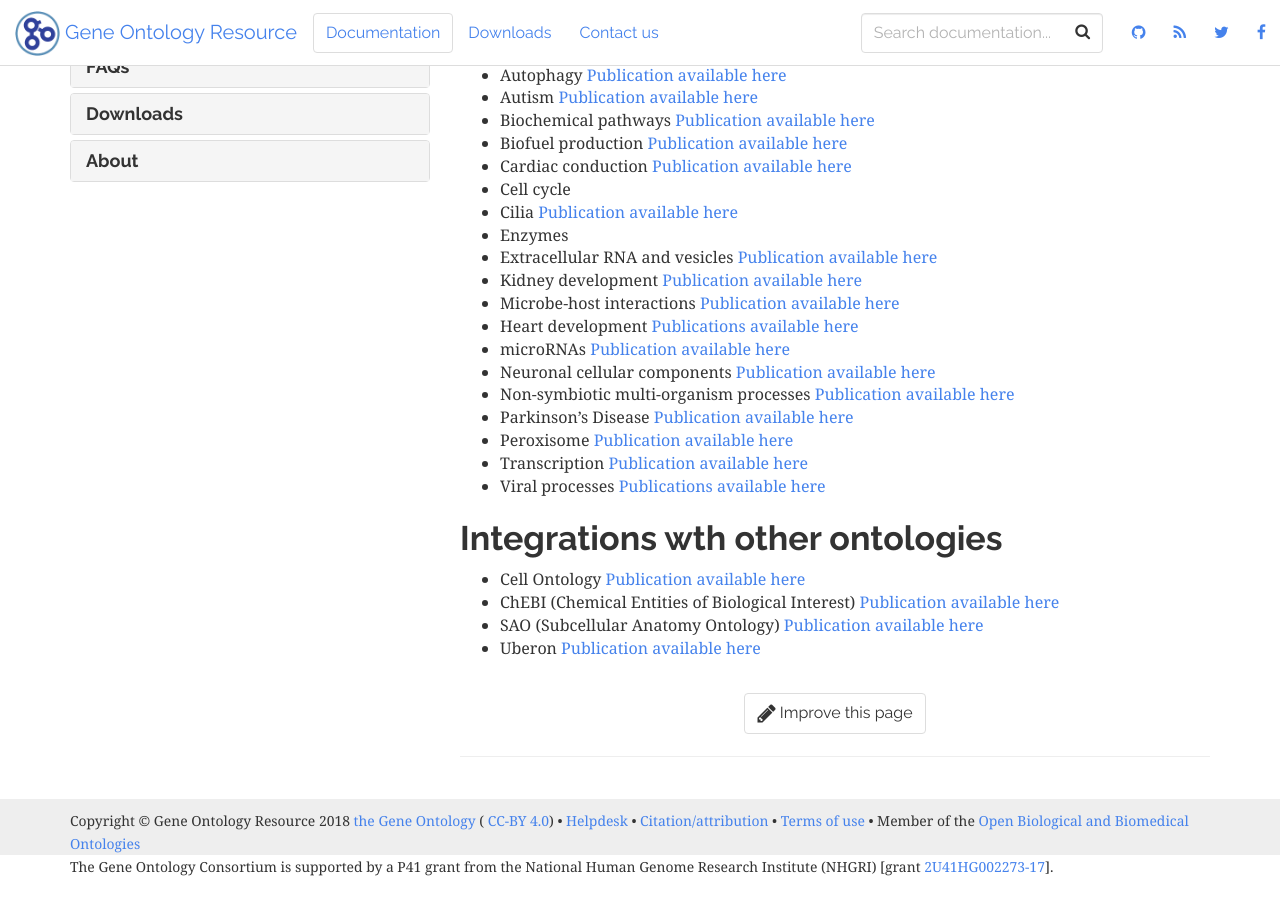
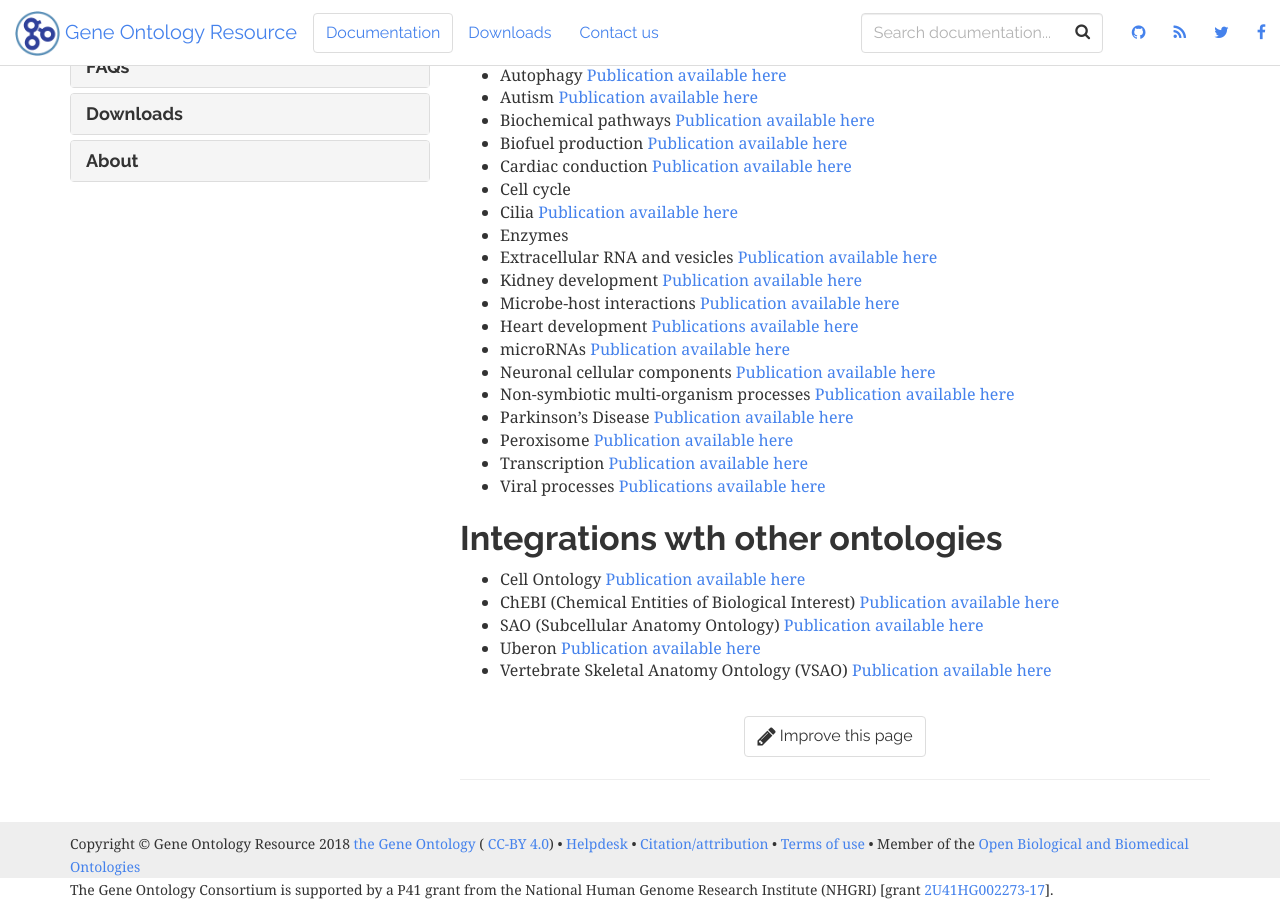
Before and after one commit to geneontology/geneontology.github.io, a Jekyll site: the page built from docs/_docs/go-projects.md, in a window 1280 px wide and 900 px high, scrolled down 181 px. Built offline with Jekyll 4.4.1, drawn with Linux system fonts in a browser that asks for light colours; nearby versions of some CDN libraries; before the commit the page ends 1059 px from its top, so only the background shows below that.

Commit message:
Update go-projects.md

```diff
--- a/docs/_docs/go-projects.md
+++ b/docs/_docs/go-projects.md
@@ -33,3 +33,4 @@ The following areas of biology are the focus of ontology development and annotat
 + ChEBI (Chemical Entities of Biological Interest) [Publication available here](https://www.ncbi.nlm.nih.gov/pubmed/23895341)
 + SAO (Subcellular Anatomy Ontology) [Publication available here](https://www.ncbi.nlm.nih.gov/pubmed/24093723)
 + Uberon [Publication available here](https://www.ncbi.nlm.nih.gov/pubmed/25937883)
++ Vertebrate Skeletal Anatomy Ontology (VSAO) [Publication available here](https://www.ncbi.nlm.nih.gov/pubmed/23251424)
```
